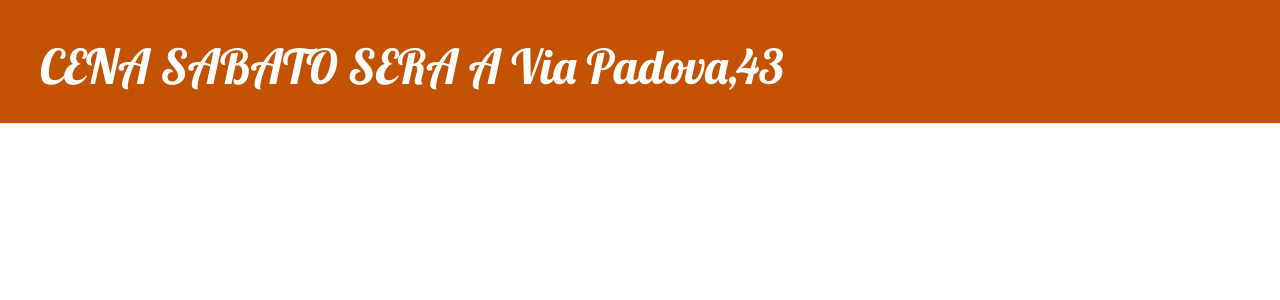
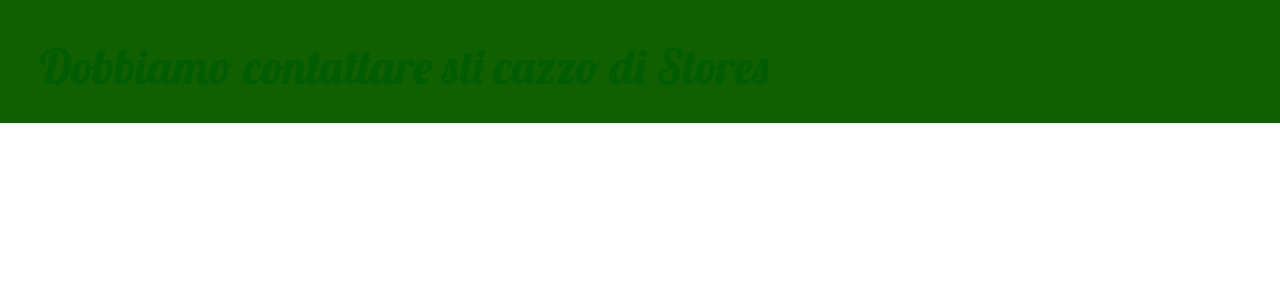
Before and after one commit to AndreaRito/my-first-blog, a Django app: page / in a window 1280 px wide. Shown: the top 300 px of the page. Run offline with Django 3.2, Linux system fonts and the light colour scheme; data that the repository does not hold is empty; some libraries are stand-ins or nearby versions.

Commit message:
Ho cambiato l'HTML per questo sito.

```diff
--- a/blog/static/css/blog.css
+++ b/blog/static/css/blog.css
@@ -1,11 +1,11 @@
 .page-header {
-    background-color: #C25100;
+    background-color: #105f00;
     margin-top: 0;
     padding: 20px 20px 20px 40px;
 }
 
 .page-header h1, .page-header h1 a, .page-header h1 a:visited, .page-header h1 a:active {
-    color: #ffffff;
+    color: #005c00;
     font-size: 36pt;
     text-decoration: none;
 }
--- a/blog/templates/blog/base.html
+++ b/blog/templates/blog/base.html
@@ -3,7 +3,7 @@
 <html>
     <head>
         <!--titolo sopra alla riga del Browser-->
-        <title>ciao amore mio </title>
+        <title>CHE PALLE</title>
         <!-- necessario al fine di connettersi con bootstrap-->
         <link rel="stylesheet" href="//maxcdn.bootstrapcdn.com/bootstrap/3.2.0/css/bootstrap.min.css">
         <link rel="stylesheet" href="//maxcdn.bootstrapcdn.com/bootstrap/3.2.0/css/bootstrap-theme.min.css">
@@ -18,7 +18,7 @@
         {% if user.is_authenticated %}
             <a href="{% url 'post_new' %}" class="top-menu"><span class="glyphicon glyphicon-plus"></span></a>
         {% endif %}
-        <h1><a href="/">CENA SABATO SERA A Via Padova,43</a></h1>
+        <h1><a href="/">Dobbiamo contattare sti cazzo di Stores</a></h1>
         </div>
         <div class="content container">
             <div class="row">
```
